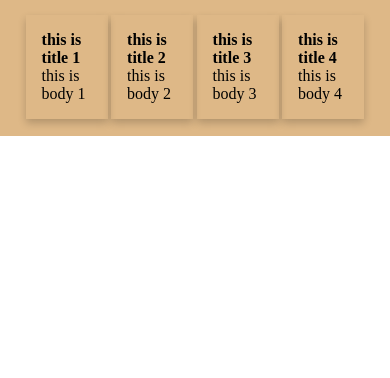
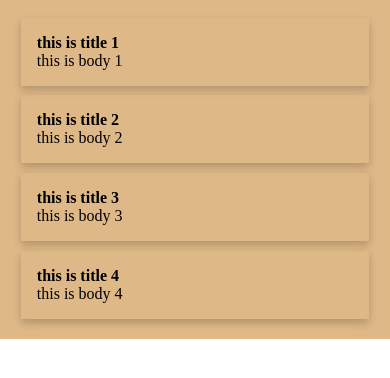
Before and after one commit to Sunjida-Srijoni/dynamic-cards-using-js, a plain HTML site: page index.html in a window 390 px wide. Shown: the part 58-436 px from the top of the page. Drawn offline with Linux system fonts and the light colour scheme.

Commit message:
All card with is added with responsive

```diff
--- a/style.css
+++ b/style.css
@@ -14,11 +14,12 @@ h1{
     padding: 1rem;
     display: flex;
     justify-content: center;
+    flex-wrap: wrap;
 
 }
 .post{
     width: 23%;
-    margin: 0.1rem;
+    margin: 0.3rem;
     box-shadow: 0 4px 8px 0 rgba(0,0,0,0.2);
     padding: 1rem;
     transition: all 0.4s;
@@ -26,3 +27,20 @@ h1{
 .post:hover{
     box-shadow: 0 8px 16px 0 rgba(0,0,0,0.2);;
 }
+
+/* responsive part here */
+
+@media screen and (max-width: 992px) {
+    .post{
+        width: 48%;
+
+    }
+
+}
+@media screen and (max-width: 600px) {
+    .post{
+        width: 100%;
+
+    }
+
+}
```
